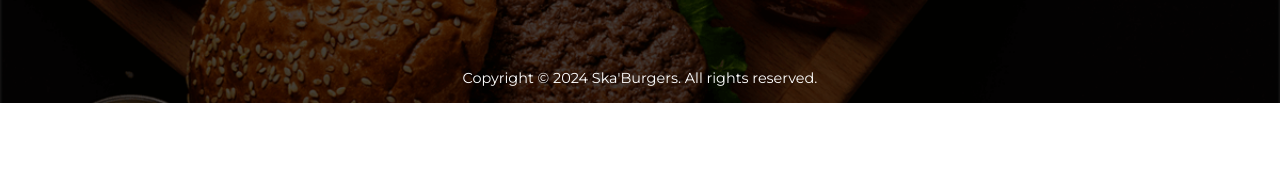
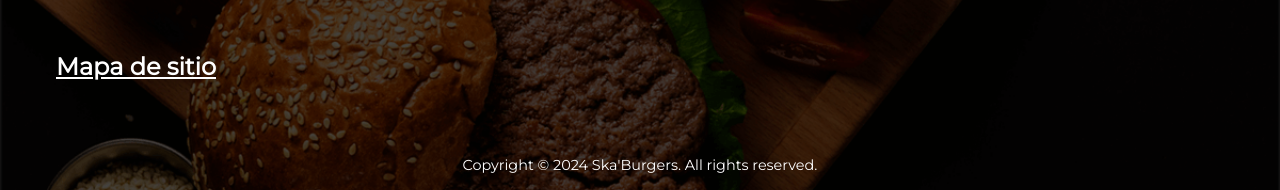
Before and after one commit to cedax/diseno_multimedia, a plain HTML site: page index.html in a window 1280 px wide. Shown: the part 4505-4695 px from the top of the page. Before the commit the page ends 4608 px from the top, so only its background shows below. Drawn offline with nearby package versions, Linux system fonts and the light colour scheme.

Commit message:
mapa de sitio

```diff
--- a/index.html
+++ b/index.html
@@ -289,6 +289,8 @@
                     La hospitalidad genuina se une. Nuestra historia es una de dedicación a
                     elaborando la experiencia de hamburguesa perfecta, desde la obtención de los mejores
                     ingredientes para brindar un sabor incomparable en cada bocado.
+                    <br><br><br>
+                    <a style="display: inline; color: white; font-weight: bold; font-size: 1.5rem; text-decoration: underline;" href="mapa_sitio.svg">Mapa de sitio</a>
                 </p>
                 <div>
                     <ul class="footer__links">
```
Also changed, not shown: assets/personaje - copia.png (deleted), mapa_sitio.svg (added).
